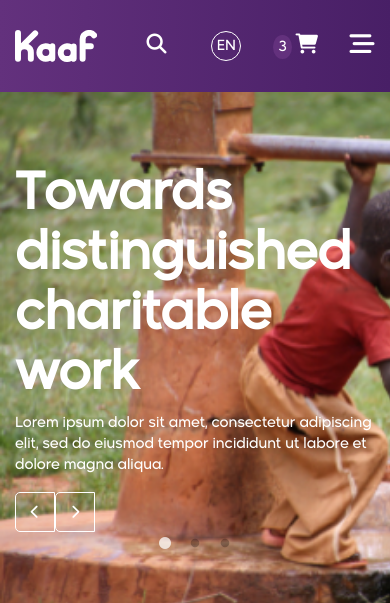
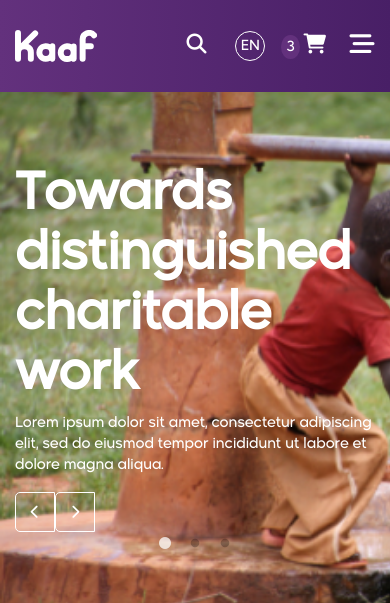
Before and after one commit to ibra4/kaaf, a PHP site: page / in a window 390 px wide. Shown: the top 603 px of the page. Run offline with PHP 8.4, Linux system fonts and the light colour scheme; some libraries are stand-ins or nearby versions.

Commit message:
Decrease spacing on mobile header

```diff
--- a/index.php
+++ b/index.php
@@ -30,13 +30,13 @@
             </a>
             <div class="d-flex d-lg-none navbar-mobile">
                 <div class="d-flex align-items-center justify-content-between color-white">
-                    <button class="btn mx-3" data-toggle="collapse" data-target="#navbarSearchContent" aria-controls="navbarSearchContent" aria-expanded="false">
+                    <button class="btn mx-2" data-toggle="collapse" data-target="#navbarSearchContent" aria-controls="navbarSearchContent" aria-expanded="false">
                         <i class="fa fa-search color-white"></i>
                     </button>
-                    <a href="#" class="lang-button mx-3">
+                    <a href="#" class="lang-button mx-2">
                         EN
                     </a>
-                    <a href="#" class="color-white mx-3">
+                    <a href="#" class="color-white mx-2">
                         <span class="notifications-count">3</span>
                         <i class="fa fa-shopping-cart"></i>
                     </a>
```
